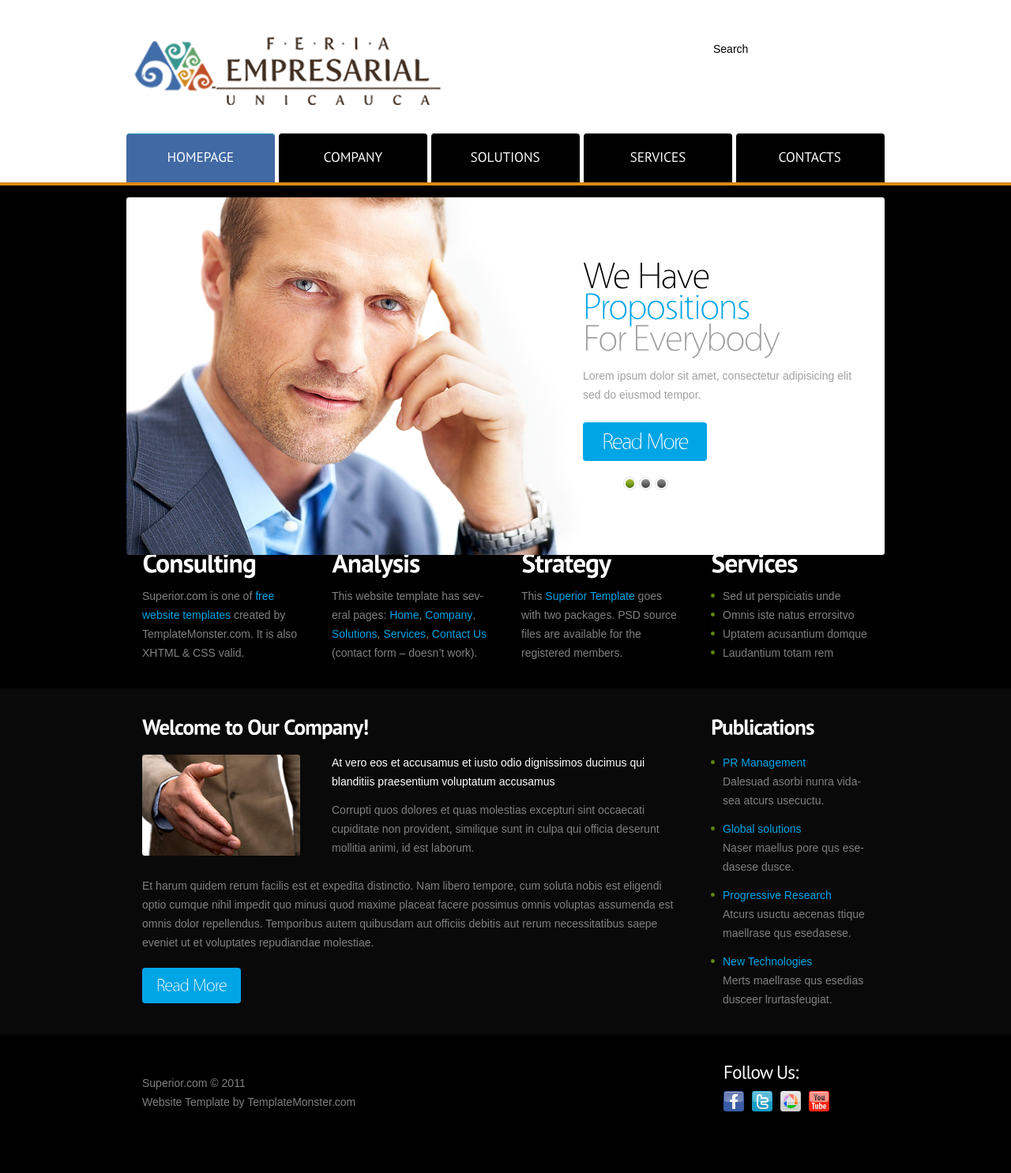
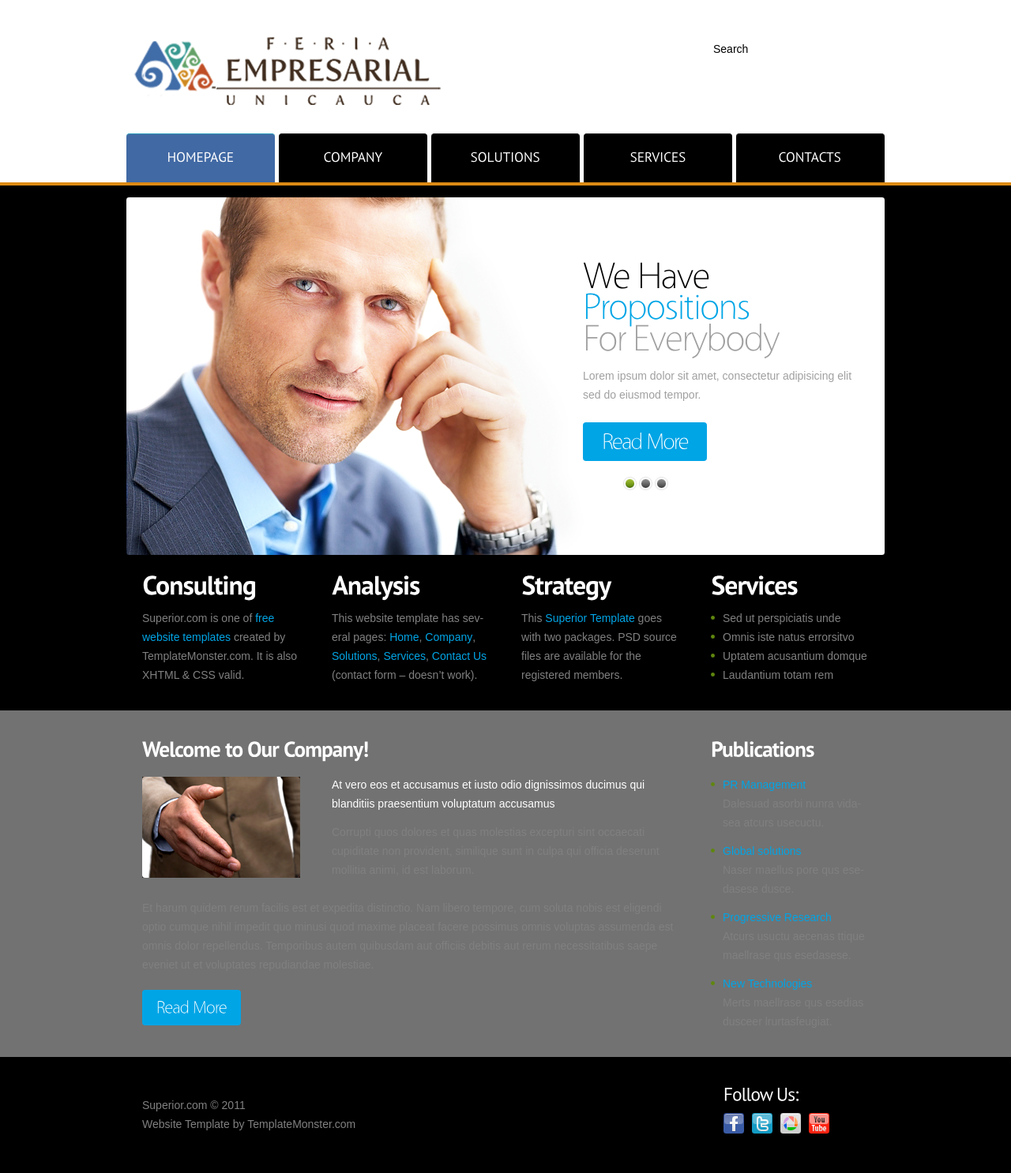
Before and after one commit to fcjaramillo/feria, a plain HTML site: page index.html in a window 1280 px wide. Shown: the whole page at 79% size. Before the commit the page ends 1458 px from the top, so only its background shows below. Drawn offline with Linux system fonts and the light colour scheme.

Commit message:
modificacion tamñano header

```diff
--- a/css/style.css
+++ b/css/style.css
@@ -11,7 +11,8 @@ body {background:url(../images/bg_top.png) 0 0 repeat-x #000;border:0;font:14px
 .css3{border-radius:8px;-moz-border-radius:8px;-webkit-border-radius:8px;box-shadow:0 0 4px rgba(0, 0, 0, .4);-moz-box-shadow:0 0 4px rgba(0, 0, 0, .4);-webkit-box-shadow:0 0 4px rgba(0, 0, 0, .4);position:relative}
 /* Global Structure ============================================================= */
 .main {margin:0 auto;	width:960px;position:relative}
-.bg1 {background:#090909}
+/*.bg1 {background:#090909}*/
+.bg1 {background:#727272} /*background segundo contenido*/
 /* ============================= main layout ====================== */
 a {color:#00a5e6;text-decoration:none;outline:none} /*color de los titulos de los menus y titulos botones paginas principal*/
 a:hover {color:#fff}
@@ -22,7 +23,7 @@ h3.color1 {padding:0 0 7px 0}
 p {padding-bottom:24px}
 /* ============================= header ====================== */
 header {height:179px}
-#page1 header {height:662px}
+#page1 header {height:690px} /*tamaño pagina*/
 #logo {display:block;text-indent:-9999px;background:url(../images/logo.png) 0 0 no-repeat;width:400px;height:100px}
 #search {float:right;padding:50px 10px 0 0 }
 #search .bg {background:url(../images/search.png) 0 0 no-repeat;width:220px;height:23px}
@@ -33,7 +34,7 @@ header {height:179px}
 #menu > li > a {width:188px;display:block;font-size:17px;color:#fff;text-transform:uppercase;font-weight:400;height:61px;line-height:58px;border-top:1px solid #1f1f1f;background:#000;text-align:center;border-radius:4px 4px 0 0;-moz-border-radius:4px 4px 0 0;-webkit-border-radius:4px 4px 0 0;position:relative}
 #menu > li > a:hover, #menu > .active > a {background:#4169a4;border-color:#2f9cba} /*color de los bloques superiores de la pagina*/
 #menu > li > a span {display:block;position:relative}
-#slider {position:absolute;top:250px;left:0;width:100%;height:453px;overflow:hidden;z-index:1}
+#slider {position:absolute;top:250px;left:0;width:100%;height:453px;overflow:hidden;z-index:1} /*ubicacion imagenes cambiantes*/
 .items {display:none}
 .pagination {position:absolute;bottom:82px;right:274px;z-index:2}
 .pagination li {float:left;padding-left:3px}
```
